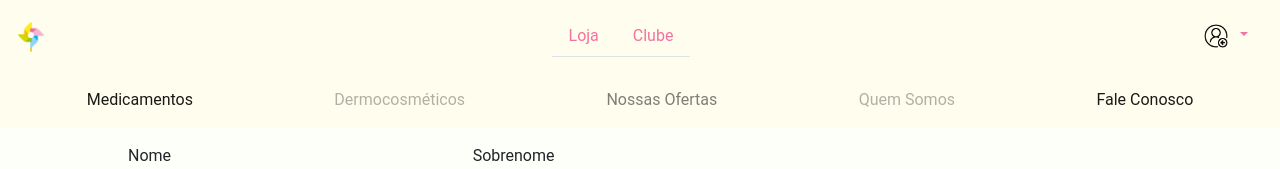
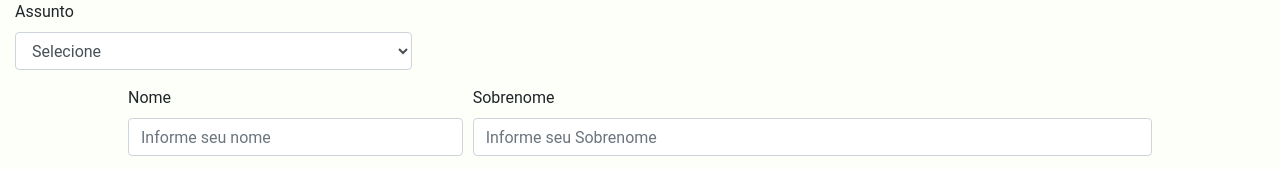
Before and after one commit to camilartigas/modulo01Semana07, a plain HTML site: page combootstrap/contactUs.html in a window 1280 px wide. Shown: the top 169 px of the page. Drawn offline with nearby package versions, Linux system fonts and the light colour scheme.

Commit message:
exercicio05

```diff
--- a/combootstrap/contactUs.html
+++ b/combootstrap/contactUs.html
@@ -18,75 +18,17 @@
 
 <body>
 
-    <!-- START NAVBAR-->
+ <!-- START NAVBAR -->
+<!-- Seção do formulário -->
+<div class="form-group col-md-4">
+    <label for="inputAssunto">Assunto</label>
+    <select id="inputAssunto" class="form-control">
+        <option selected disabled value="">Selecione</option>
+    </select>
+</div>
 
-    <header>
-    <nav class="navbar navbar-expand-lg fixed-top navbar-light">
-        <a class="navbar-brand" href="#"><img src="img/cataventos.png" width="30" height="30" alt="logo"></a>
-        <button class="navbar-toggler" type="button" data-toggle="collapse" data-target="#navbarNav"
-            aria-controls="navbarNav" aria-expanded="false" aria-label="Toggle navigation">
-            <span class="navbar-toggler-icon"></span>
-        </button>
-        <div class="collapse navbar-collapse justify-content-center" id="navbarNav">
-            <ul class="nav nav-tabs">
-                <li class="nav-item active">
-                    <a class="nav-link" href="index.html">Loja<span class="sr-only">(current)</span></a>
-                </li>
-                <li class="nav-item active">
-                    <a class="nav-link" href="clube.html">Clube<span class="sr-only">(current)</span></a>
-                </li>
-            </ul>
-        </div>
-        <div class="nav justify-content-end">
-            <li class="nav-item dropdown">
-                <a class="nav-link dropdown-toggle" data-toggle="dropdown" href="#" role="button"
-                    aria-expanded="false"><img src="img/conecte-se.png" width="40" height="40" alt="login"></a>
-                <div class="dropdown-menu">
-                    <a class="dropdown-item" href="#">Action</a>
-                    <a class="dropdown-item" href="#">Another action</a>
-                    <a class="dropdown-item" href="#">Something else here</a>
-                    <div class="dropdown-divider"></div>
-                    <a class="dropdown-item" href="#">Separated link</a>
-                </div>
-            </li>
-        </div>
-    </nav>
-    <!-- END NAVBAR-->
+<!-- END NAVBAR -->
 
-    <br>
-    <div class="mt-5"></div>
-
-    <!-- START NAVBAR2-->
-
-    <nav class="navbar justify-content-center navbar-expand-lg navbar-light">
-
-        <button class="navbar-toggler" type="button" data-toggle="collapse" data-target="#navbarNav"
-            aria-controls="navbarNav" aria-expanded="false" aria-label="Toggle navigation">
-            <span class="navbar-toggler-icon"></span>
-        </button>
-        <div class="collapse navbar-collapse" id="navbarNav">
-            <ul class="navbar-nav nav-fill w-100">
-                <li class="nav-item active">
-                    <a class="nav-link" href="index.html">Medicamentos<span class="sr-only">(current)</span></a>
-                </li>
-                <li class="nav-item">
-                    <a class="nav-link disabled">Dermocosméticos</a>
-                </li>
-                <li class="nav-item">
-                    <a class="nav-link disables">Nossas Ofertas</a>
-                </li>
-                <li class="nav-item">
-                    <a class="nav-link disabled" >Quem Somos</a>
-                </li>
-                <li class="nav-item active">
-                    <a class="nav-link" href="contactUs.html">Fale Conosco</a>
-                </li>
-            </ul>
-        </div>
-    </nav>
-
-    <!-- END NAVBAR2-->
-    </header>
 
     <div class="mt-3"></div>
 
@@ -226,6 +168,32 @@
  integrity="sha384-Fy6S3B9q64WdZWQUiU+q4/2Lc9npb8tCaSX9FK7E8HnRr0Jz8D6OP9dO5Vg3Q9ct"
  crossorigin="anonymous"></script>
 
+
+ <script>
+    document.addEventListener("DOMContentLoaded", function() {
+        const subjects = ["Comercial", "Dúvidas", "Home"];
+        const dropdown = document.getElementById("inputAssunto");
+
+        subjects.forEach(function(subject) {
+            const option = document.createElement("option");
+            option.value = subject.toLowerCase(); // Transforma o valor em minúsculas
+            option.textContent = subject;
+            dropdown.appendChild(option);
+        });
+
+        dropdown.addEventListener("change", function() {
+            const selectedValue = dropdown.value;
+
+            if (selectedValue === "home") {
+                window.location.href = "index.html"; // Redireciona para a página "Medicamentos"
+            }
+        });
+    });
+    </script>
+
+
+
+
 </body>
 
 </html>
```
